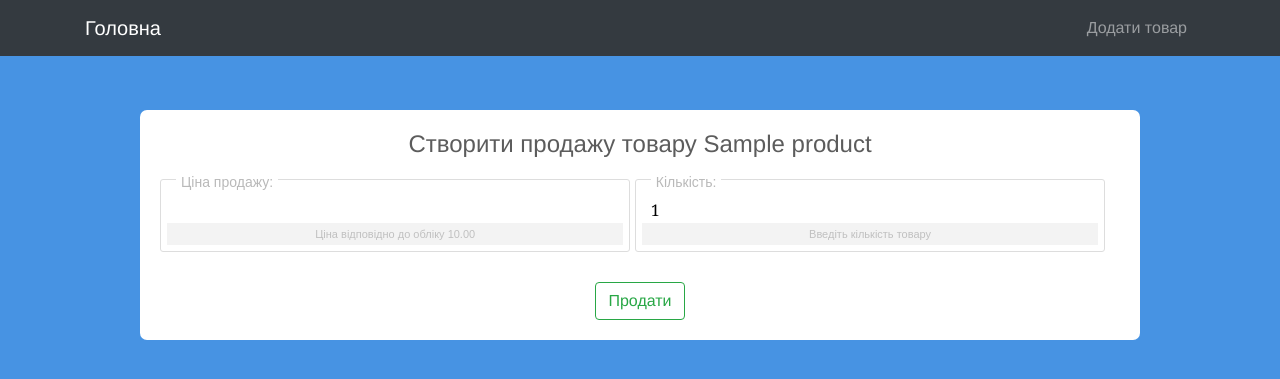
After one commit to PasichnyiDev/shop, a Django app: page /transactions/sales/create/1/ in a window 1280 px wide. The commit adds this page. Shown: the top 379 px of the page. Run offline with Django 4.2, Linux system fonts and the light colour scheme; tables that the repository leaves empty hold one stand-in row (values such as "Sample post"); some libraries are stand-ins or nearby versions.

Commit message:
added sales create and list

```diff
--- a/shop/products/models.py
+++ b/shop/products/models.py
@@ -20,4 +20,4 @@ class Product(models.Model):
     category = models.ForeignKey(to=ProductCategory, on_delete=models.CASCADE)
 
     def __str__(self):
-        return f"PRODUCT: [{self.name}]"
+        return f"{self.name}"
--- a/shop/products/templates/base.html
+++ b/shop/products/templates/base.html
@@ -41,6 +41,11 @@
                     </form>
                 </li>
                 {% endif %}
+                {% if sales %}
+                    <li class="nav-item">
+                        <a class="nav-link" href="{% url 'transactions:sales-list' %}">Мої продажі</a>
+                    </li>
+                {% endif %}
                 <li class="nav-item dropdown">
                     {% if categories %}
                     <a class="nav-link dropdown-toggle" href="#" id="navbarDropdown" role="button" data-toggle="dropdown"
--- a/shop/products/templates/products-confirm-delete.html
+++ b/shop/products/templates/products-confirm-delete.html
@@ -14,7 +14,7 @@
       <li>Ви впевнені, що бажаєте видалити "{{ object.name }}"?</li>
     </ul>
     <div class="text-center">
-    <input class="btn btn-outline-danger" type="submit" value="Confirm">
+    <input class="btn btn-outline-danger" type="submit" value="Підтвердити">
     </div>
   </form>
 </div>
--- a/shop/products/templates/products-detail.html
+++ b/shop/products/templates/products-detail.html
@@ -50,7 +50,7 @@
 </div>
 
 <div class="button-container">
-    <a href="#" class="btn btn-outline-success">Продати</a>
+    <a href="{% url 'transactions:sales-create' product_id=product.pk %}" class="btn btn-outline-success">Продати</a>
     <a href="#" class="btn btn-outline-success">Закупити</a>
     <a href="{% url 'products:products-delete' pk=product.pk %}" class="btn btn-outline-danger">Видалити</a>
 </div>
--- a/shop/products/views.py
+++ b/shop/products/views.py
@@ -4,6 +4,7 @@ from django.views.generic.edit import CreateView
 from django.views.generic import ListView, DetailView, DeleteView
 from .models import Product, ProductCategory
 from .forms import ProductsCreateForm
+from transactions.models import Sale
 
 
 class ProductsCreateView(CreateView):
@@ -52,6 +53,7 @@ class ProductsListView(ListView):
             context['products'] = context['products'].filter(category__id=category_id)
 
         context['search_bar'] = True
+        context['sales'] = Sale.objects.all()
 
         search_query = self.request.GET.get('search')
         if search_query:
--- a/shop/shop/urls.py
+++ b/shop/shop/urls.py
@@ -16,8 +16,10 @@ Including another URLconf
 """
 from django.contrib import admin
 from django.urls import path, include
+from django.views.generic import RedirectView
 
 urlpatterns = [
+    path('', RedirectView.as_view(pattern_name='products:products-list')),
     path('admin/', admin.site.urls),
     path('products/', include('products.urls')),
     path('transactions/', include('transactions.urls')),
--- /dev/null
+++ b/shop/transactions/forms.py
@@ -0,0 +1,19 @@
+from django import forms
+from .models import Sale
+
+from products.models import Product
+
+
+class SaleForm(forms.ModelForm):
+    class Meta:
+        model = Sale
+        fields = ['selling_price', 'amount']
+        labels = {
+            'selling_price': 'Ціна продажу',
+            'amount': 'Кількість'
+        }
+
+    def __init__(self, *args, **kwargs):
+        super(SaleForm, self).__init__(*args, **kwargs)
+        self.fields['selling_price'].widget.attrs.update({'class': 'your-css-class'})
+        self.fields['amount'].widget.attrs.update({'class': 'your-css-class', 'max': self.initial['max_amount']})
--- /dev/null
+++ b/shop/transactions/static/css/sales-create-styles.css
@@ -0,0 +1,144 @@
+* {
+    box-sizing: border-box;
+    -webkit-box-sizing: border-box;
+    -moz-box-sizing: border-box;
+}
+body {
+    font-family: Helvetica;
+    -webkit-font-smoothing: antialiased;
+    background: rgba( 71, 147, 227, 1);
+}
+h2 {
+    text-align: center;
+    font-size: 26px;
+    text-transform: uppercase;
+    letter-spacing: 1px;
+    color: white;
+    padding: 10px 0;
+}
+
+.form-style-7{
+	max-width:1000px;
+	margin:10px auto;
+	background:#fff;
+	border-radius:7px;
+	padding:20px;
+	font-family: "Helvetica", serif;
+}
+.form-style-7 h1{
+	display: block;
+	text-align: center;
+	padding: 0;
+	margin: 0px 0px 20px 0px;
+	color: #5C5C5C;
+	font-size:x-large;
+}
+.form-style-7 ul{
+	list-style:none;
+	padding:0;
+	margin:0;
+}
+.form-style-7 li{
+	display: block;
+	padding: 9px;
+	border:1px solid #DDDDDD;
+	margin-bottom: 30px;
+	border-radius: 3px;
+}
+
+.form-style-7 li > label{
+	display: block;
+	float: left;
+	margin-top: -25px;
+	background: #FFFFFF;
+	height: 20px;
+	padding: 2px 5px 2px 5px;
+	color: #B9B9B9;
+	font-size: 14px;
+	overflow: hidden;
+	font-family: Arial, Helvetica, sans-serif;
+}
+.form-style-7 input[type="text"],
+.form-style-7 input[type="date"],
+.form-style-7 input[type="datetime"],
+.form-style-7 input[type="email"],
+.form-style-7 input[type="number"],
+.form-style-7 input[type="search"],
+.form-style-7 input[type="time"],
+.form-style-7 input[type="url"],
+.form-style-7 input[type="password"],
+.form-style-7 textarea,
+.form-style-7 select
+{
+	box-sizing: border-box;
+	-webkit-box-sizing: border-box;
+	-moz-box-sizing: border-box;
+	width: 100%;
+	display: block;
+	outline: none;
+	border: none;
+	height: 25px;
+	line-height: 25px;
+	font-size: 16px;
+	padding: 0;
+	font-family: Georgia, "Times New Roman", Times, serif;
+}
+.form-style-7 input[type="text"]:focus,
+.form-style-7 input[type="date"]:focus,
+.form-style-7 input[type="datetime"]:focus,
+.form-style-7 input[type="email"]:focus,
+.form-style-7 input[type="number"]:focus,
+.form-style-7 input[type="search"]:focus,
+.form-style-7 input[type="time"]:focus,
+.form-style-7 input[type="url"]:focus,
+.form-style-7 input[type="password"]:focus,
+.form-style-7 textarea:focus,
+.form-style-7 select:focus
+{
+}
+.form-style-7 li > span{
+	background: #F3F3F3;
+	display: block;
+	padding: 3px;
+	margin: 0 -9px -9px -9px;
+	text-align: center;
+	color: #C0C0C0;
+	font-family: Arial, Helvetica, sans-serif;
+	font-size: 11px;
+}
+.form-style-7 textarea{
+	resize:none;
+}
+
+.form-wrapper{
+    padding-top: 100px;
+}
+
+.form-column {
+    width: 49%;
+    display: inline-block;
+    vertical-align: top;
+}
+
+.form-column ul {
+    list-style: none;
+    padding: 0;
+    margin: 0;
+}
+
+.form-column li {
+    display: block;
+    padding: 15px;
+    border: 1px solid #DDDDDD;
+    margin-bottom: 30px;
+    border-radius: 3px;
+}
+
+.last-li {
+    width: 98%;
+    margin-top: 10px;
+}
+
+.text-center {
+    text-align: center;
+}
--- /dev/null
+++ b/shop/transactions/templates/sales-create.html
@@ -0,0 +1,32 @@
+{% extends 'base.html' %}
+{% load static %}
+
+{% block css %}
+    <link rel="stylesheet" type="text/css" href="{% static 'css/sales-create-styles.css' %}">
+{% endblock %}
+
+{% block content %}
+<div class="form-wrapper">
+  <form method="post" class="form-style-7">
+        {% csrf_token %}
+        <h1>Створити продажу товару {{ product.name }}</h1>
+    <div class="form-column">
+      <li>
+          <label for="{{ form.selling_price.id_for_label }}" type="text">{{ form.selling_price.label_tag }}</label>
+          {{ form.selling_price }}
+          <span>Ціна відповідно до обліку {{ product.selling_price }}</span>
+      </li>
+    </div>
+    <div class="form-column">
+      <li>
+          <label for="{{ form.amount.id_for_label }}" type="text">{{ form.amount.label_tag }}</label>
+          {{ form.amount }}
+          <span>Введіть кількість товару</span>
+      </li>
+    </div>
+    <div class="text-center">
+        <input class="btn btn-outline-success" type="submit" value="Продати">
+    </div>
+  </form>
+</div>
+{% endblock %}
--- a/shop/transactions/urls.py
+++ b/shop/transactions/urls.py
@@ -2,10 +2,13 @@ from django.urls import path
 
 from transactions import views
 
+app_name = 'transactions'
+
 urlpatterns = [
-    path('sales/create/', views.SalesCreateView, name='sales-create'),
+    path('sales/create/<int:product_id>/', views.SalesCreateView.as_view(), name='sales-create'),
     path('sales/detail/<int:sales_id>/', views.SalesDetailView, name='sales-detail'),
     path('sales/delete/<int:sales_id>/', views.SalesDeleteView, name='sales-delete'),
+    path('sales/list/', views.SalesListView.as_view(), name='sales-list'),
     path('purchases/create/', views.PurchasesCreateView, name='purchases-create'),
     path('purchases/detail/<int:purchases_id>/', views.PurchasesDetailView, name='purchases-detail'),
     path('purchases/delete/<int:purchases_id>/', views.PurchasesDeleteView, name='purchases-delete'),
--- a/shop/transactions/views.py
+++ b/shop/transactions/views.py
@@ -1,5 +1,36 @@
-class SalesCreateView:
-    pass
+from django.urls import reverse_lazy
+from django.views.generic import CreateView, ListView
+
+from .models import Sale
+from .forms import SaleForm
+from products.models import Product
+
+
+class SalesCreateView(CreateView):
+    model = Sale
+    form_class = SaleForm
+    template_name = 'sales-create.html'
+    success_url = reverse_lazy('products:products-list')
+
+    def get_context_data(self, **kwargs):
+        context = super().get_context_data()
+        context['product'] = self.get_product_from_route()
+        return context
+
+    def get_initial(self):
+        initial = {'max_amount': self.get_product_from_route().in_stock_amount}
+        return initial
+
+    def form_valid(self, form):
+        form.instance.product = self.get_product_from_route()
+        form.instance.discount = round((form.instance.product.selling_price - form.instance.selling_price), 2)
+        response = super().form_valid(form)
+        form.instance.product.in_stock_amount -= form.instance.amount
+        form.instance.product.save()
+        return response
+
+    def get_product_from_route(self):
+        return Product.objects.get(pk=self.kwargs['product_id'])
 
 
 class SalesDetailView:
@@ -8,6 +39,12 @@ class SalesDetailView:
 
 class SalesDeleteView:
     pass
+
+
+class SalesListView(ListView):
+    model = Sale
+    template_name = 'sales-list.html'
+    context_object_name = 'sales'
 
 
 class PurchasesCreateView:
```
Also changed, not shown: shop/shop/settings.py (+6 -1 lines), shop/transactions/static/css/sales-list-styles.css (added, +182 -0 lines), shop/transactions/templates/sales-list.html (added, +35 -0 lines).
